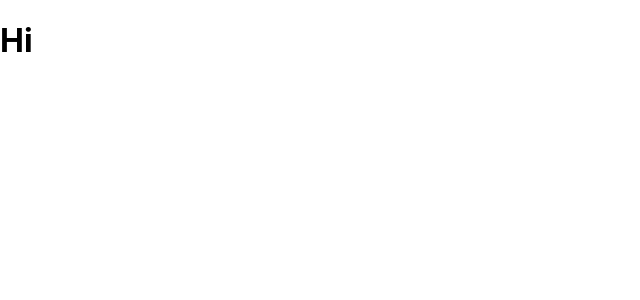
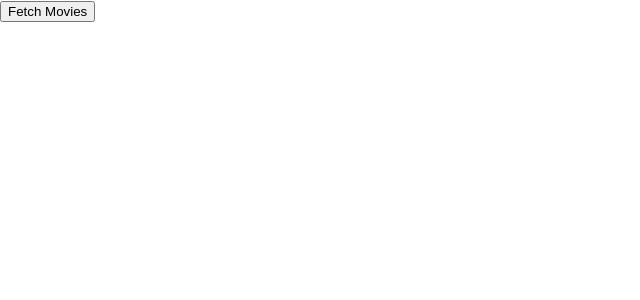
Before and after one commit to janbogosyan/project-s, a React (Create React App) app: page / in a window 1280 px wide. Shown: the top 300 px of the page, without its empty margins (0-640 px from the left). Built offline with nearby package versions, Linux system fonts and the light colour scheme.

Commit message:
Sending a GET request

```diff
--- a/src/App.js
+++ b/src/App.js
@@ -1,9 +1,57 @@
+import { Fragment } from "react";
+import { useState } from "react";
+
+import MovieList from "./components/MovieList";
+
+// const dummyMovies = [
+//     {
+//         id: 1,
+//         title: 'Some Dummy Movie',
+//         openingText: 'This is the opening',
+//         releaseDate: '2023-7-7',
+//     },
+//     {
+//         id: 2,
+//         title: 'Some Dummy Movie 2',
+//         openingText: 'This is the opening',
+//         releaseDate: '2022-17-7',
+//     },
+// ]
 
 function App() {
+
+    const [movies, setMovies] = useState([]);
+
+    function fetchMoviesHandler() {
+        fetch('https://swapi.dev/api/films/')
+            .then((response) => {
+                return response.json();
+            })
+            .then((data) => {
+                const transformedMovies = data.results.map(movieData => {
+                    return {
+                        id: movieData.episode_id,
+                        title: movieData.title,
+                        openingText: movieData.opening_crawl,
+                        releaseDate: movieData.release_date,
+                    };
+                });
+                setMovies(transformedMovies);
+            });
+    }
+
+
+
+
     return (
-        <div>
-            <h1>Hi</h1>
-        </div>
+        <Fragment>
+            <section>
+                <button onClick={fetchMoviesHandler}>Fetch Movies</button>
+            </section>
+            <section>
+                <MovieList movies={movies} />
+            </section>
+        </Fragment>
     );
 }
 
--- /dev/null
+++ b/src/components/Movie.js
@@ -0,0 +1,14 @@
+
+
+
+const Movie = (props) => {
+    return (
+        <li key={props.id}>
+            <h2>{props.title}</h2>
+            <h3>{props.releaseDate}</h3>
+            <p>{props.openingText}</p>
+        </li>
+    );
+};
+
+export default Movie;
--- /dev/null
+++ b/src/components/MovieList.js
@@ -0,0 +1,18 @@
+import Movie from "./Movie"
+
+
+const MovieList = (props) => {
+    return (
+        <ul>
+            {props.movies.map((movie) =>
+                <Movie
+
+                    title={movie.title}
+                    releaseDate={movie.release}
+                    openingText={movie.openingText}
+                />
+            )}
+        </ul>
+    );
+}
+export default MovieList;
```
